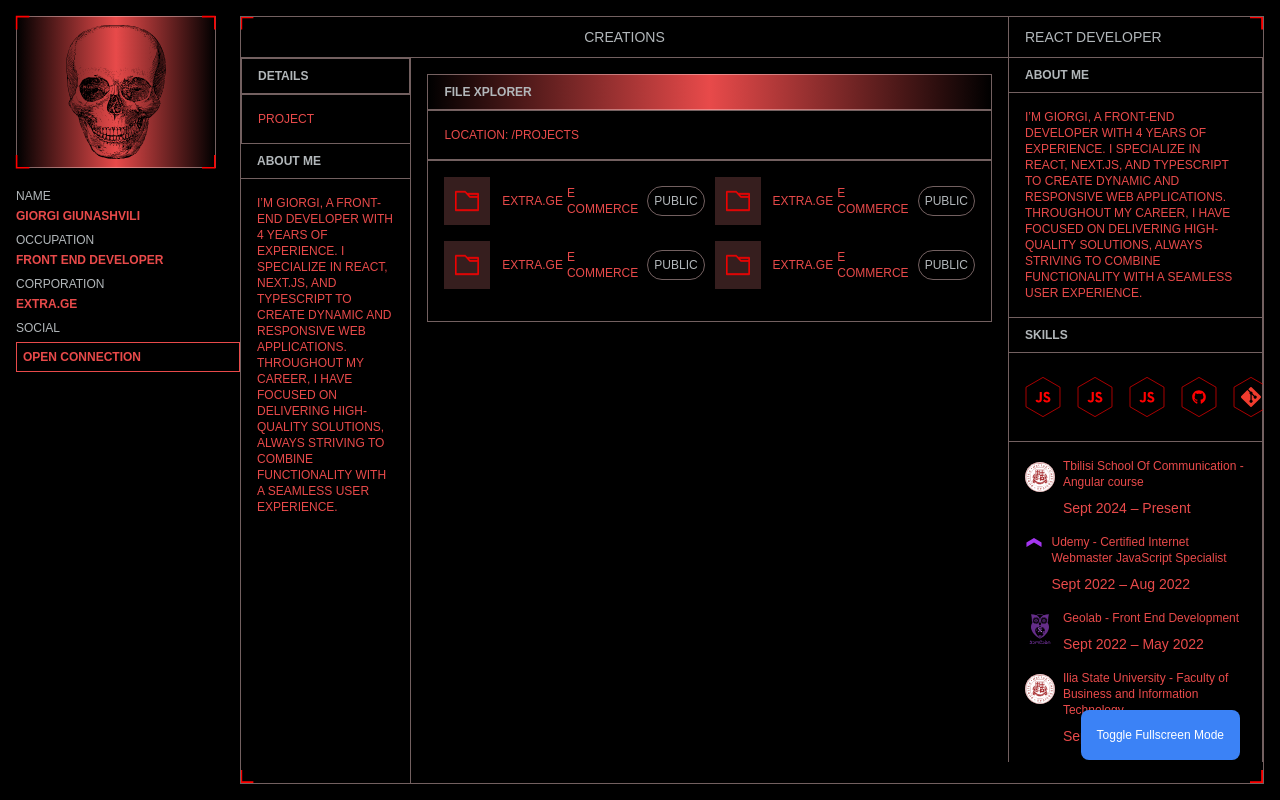
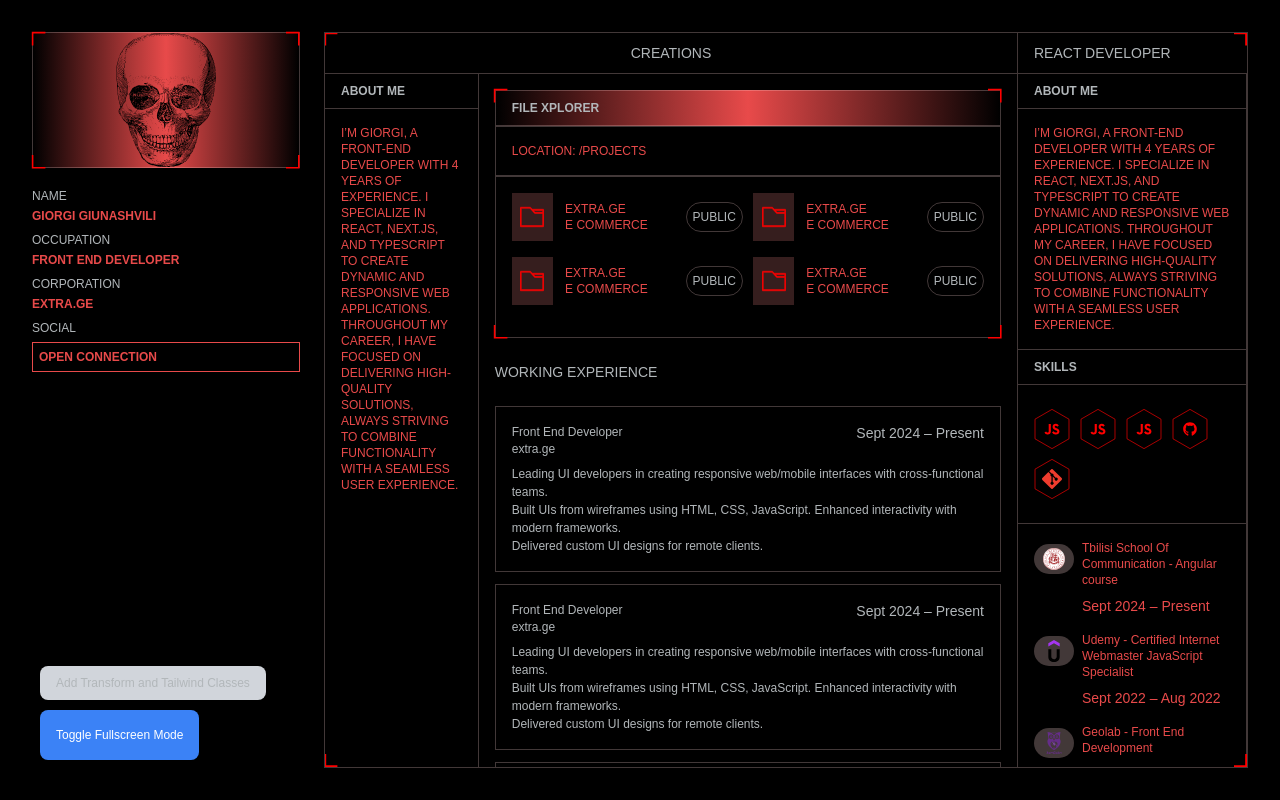
Before and after one commit to GGiunashvili/portfolio, a Next.js app in the folder web-app/: page / in a window 1280 px wide. Built offline with nearby package versions, Linux system fonts and the light colour scheme.

Commit message:
working experience

```diff
--- a/web-app/app/globals.css
+++ b/web-app/app/globals.css
@@ -4,7 +4,7 @@
 
 /* :root {
   --color-regal-blue: #243c5a;
-  --background: #ffffff;
+  --background: red;
   --foreground: #000000;
 } */
 
@@ -14,7 +14,9 @@
     --foreground: #ededed;
   }
 } */
-
+::selection {
+  background-color: #d93636;
+}
 body {
   color: #b2b7ba;
   background: var(--background);
--- a/web-app/app/page.tsx
+++ b/web-app/app/page.tsx
@@ -3,6 +3,7 @@
 import Profile from "../components/Profile";
 import About from "../components/About";
 import Education from "../components/Education";
+import { useState } from "react";
 
 const App: React.FC = () => {
   // სრული ეკრანის რეჟიმში გადასვლის ფუნქცია
@@ -23,10 +24,25 @@ const App: React.FC = () => {
       }
     }
   };
+  const [active, setActive] = useState(false);
+  const handleClick = () => {
+    setActive(!active);
+    const body = document.body;
+    if (!active) {
+      body.style.transition = "transform 0.5s ease, background-color 0.5s ease";
+      body.style.transform =
+        "perspective(75rem) rotateX(25deg) translateY(-6.2rem) translateZ(-4rem)";
+      body.classList.add("bg-blue-500", "text-white");
+    } else {
+      body.style.transition = "transform 0.5s ease, background-color 0.5s ease";
+      body.style.transform = ""; // წაშლის transform სტილს
+      body.classList.remove("bg-blue-500", "text-white");
+    }
+  };
 
   return (
-    <div className="flex p-[16px] h-screen w-full">
-      <div className="max-w-[300px]">
+    <div className="flex p-[32px] h-screen w-full">
+      <div className="max-w-[300px] mr-[24px]">
         <Profile />
       </div>
       <div className="grid grid-cols-12 h-full w-full">
@@ -36,9 +52,17 @@ const App: React.FC = () => {
       {/* ღილაკი რომელიც სრულ ეკრანზე გადაგიყვანს ან დააბრუნებს */}
       <button
         onClick={toggleFullscreen}
-        className="absolute bottom-10 right-10 p-4 bg-blue-500 text-white rounded-lg z-10"
+        className="absolute bottom-10 left-10 p-4 bg-blue-500 text-white rounded-lg z-10"
       >
         Toggle Fullscreen Mode
+      </button>
+      <button
+        onClick={handleClick}
+        className="absolute left-10 px-4 py-2 bg-gray-300 rounded-lg hover:bg-gray-400 bottom-[100px] "
+      >
+        {active
+          ? "Remove Transform and Tailwind Classes"
+          : "Add Transform and Tailwind Classes"}
       </button>
     </div>
   );
--- a/web-app/components/About.tsx
+++ b/web-app/components/About.tsx
@@ -2,14 +2,14 @@ import React from "react";
 
 export default function About() {
   return (
-    <div className="overflow-hidden relative col-span-3 border border-l-0 border-[#FFD6D673]  ">
-      <p className="border-l border-[#FFD6D673] py-[10px] px-[16px] font-medium text-sm">
+    <div className="overflow-hidden relative col-span-3 border border-l-0 border-[#ffd6d642]  ">
+      <p className="border-l border-[#ffd6d642] py-[10px] px-[16px] font-medium text-sm">
         REACT DEVELOPER
       </p>
-      <div className="overflow-scroll h-[calc(100%-57px)]">
-        <div className="flex flex-col  border border-b-0 border-[#FFD6D673]">
+      <div className="overflow-scroll h-[calc(100%-38px)] border border-b-0 border-[#ffd6d642]">
+        <div className="flex flex-col">
           <div>
-            <p className="border-b border-[#FFD6D673] py-[8px] px-[16px] font-bold text-md">
+            <p className="border-b border-[#ffd6d642] py-[8px] px-[16px] font-bold text-md">
               ABOUT ME
             </p>
             <p className="text-xs text-red p-[16px] uppercase">
@@ -20,11 +20,11 @@ export default function About() {
               functionality with a seamless user experience.
             </p>
           </div>
-          <div className="border border-[#FFD6D673] border-l-0 border-r-0">
-            <p className=" text-md font-bold border-b border-[#FFD6D673]  mb-[24px] py-[8px] px-[16px]">
+          <div className="border border-[#ffd6d642] border-l-0 border-r-0">
+            <p className=" text-md font-bold border-b border-[#ffd6d642]  mb-[24px] py-[8px] px-[16px]">
               SKILLS
             </p>
-            <div className="flex gap-[16px] ml-[16px] mb-[24px]">
+            <div className="flex flex-wrap gap-[10px] mx-[16px] mb-[24px]">
               <div style={{ position: "relative", display: "inline-block" }}>
                 <svg
                   style={{
@@ -236,7 +236,7 @@ export default function About() {
             <div className="grid gap-[16px] p-[16px] text-red">
               <div className="flex gap-[8px] items-start">
                 <img
-                  className="w-[30px] h-[30px] mt-[4px]"
+                  className="rounded-full min-w-[40px] h-[30px] mt-[4px] p-1 bg-[#ffd6d642]"
                   src="/iliauni.svg"
                   alt=""
                 />
@@ -249,7 +249,7 @@ export default function About() {
               </div>{" "}
               <div className="flex gap-[8px] items-start">
                 <img
-                  className="w-[30px] h-[30px] mt-[4px]"
+                  className="rounded-full min-w-[40px] h-[30px] mt-[4px] p-1 bg-[#ffd6d642]"
                   src="/udemy-3.svg"
                   alt=""
                 />
@@ -262,7 +262,7 @@ export default function About() {
               </div>
               <div className="flex gap-[8px] items-start">
                 <img
-                  className="w-[30px] h-[30px] mt-[4px]"
+                  className="rounded-full min-w-[40px] h-[30px] mt-[4px] p-1 bg-[#ffd6d642]"
                   src="/geolab.svg"
                   alt=""
                 />
@@ -276,7 +276,7 @@ export default function About() {
               </div>{" "}
               <div className="flex gap-[8px] items-start">
                 <img
-                  className="w-[30px] h-[30px] mt-[4px]"
+                  className="rounded-full min-w-[40px] h-[30px] mt-[4px] p-1 bg-[#ffd6d642]"
                   src="/iliauni.svg"
                   alt=""
                 />
--- a/web-app/components/Education.tsx
+++ b/web-app/components/Education.tsx
@@ -2,19 +2,13 @@ import React from "react";
 
 export default function Education() {
   return (
-    <div className="relative col-span-9 grid grid-cols-9 border border-r-0 border-[#FFD6D673] overflow-hidden">
-      <div className="flex justify-center items-center col-span-9 border-b border-[#FFD6D673] py-[10px]">
+    <div className="relative col-span-9 grid grid-cols-9 border border-r-0 border-[#ffd6d642] overflow-hidden">
+      <div className="flex justify-center items-center col-span-9 border-b border-[#ffd6d642] py-[10px]">
         <p className="text-sm">CREATIONS</p>
       </div>
-      <div className="col-span-2  pb-[16px] px-0 border-r border-[#FFD6D673] lex flex-col h-screen">
-        <p className="border border-[#FFD6D673] py-[8px] px-[16px] font-bold text-md">
-          DETAILS
-        </p>
-        <p className="text-xs text-red p-[16px] uppercase border border-r-0 border-[#FFD6D673]">
-          PROJECT
-        </p>
+      <div className="col-span-2  pb-[16px] px-0 border-r border-[#ffd6d642] lex flex-col ">
         <div>
-          <p className="border-b border-[#FFD6D673] py-[8px] px-[16px] font-bold text-md">
+          <p className="border-b border-[#ffd6d642] py-[8px] px-[16px] font-bold text-md">
             ABOUT ME
           </p>
           <p className="text-xs text-red p-[16px] uppercase">
@@ -26,17 +20,21 @@ export default function Education() {
           </p>
         </div>
       </div>
-      <div className="col-span-7 p-[16px] flex flex-col h-screen">
+      <div className="col-span-7 relative  flex flex-col  p-[16px] overflow-scroll">
         {" "}
-        <p className="border border-[#FFD6D673] py-[8px] px-[16px] font-bold text-md bg-gradient-to-r from-black via-red to-black">
+        <div className="relative mb-[24px]">
+          <p className="border border-[#ffd6d642] py-[8px] px-[16px] font-bold text-md bg-gradient-to-r from-black via-red to-black">
             FILE XPLORER
           </p>
-        <p className="text-xs text-red p-[16px] uppercase border border-[#FFD6D673] bg-black">
+          <p className="text-xs text-red p-[16px] uppercase border border-[#ffd6d642] bg-black">
             LOCATION: /PROJECTS
           </p>
-        <div className="grid grid-cols-6 flex-wrap gap-x-[10px]  text-xs text-red p-[16px] uppercase border border-[#FFD6D673] bg-black">
+          <div className="grid grid-cols-6 flex-wrap gap-x-[10px]  text-xs text-red p-[16px] uppercase border border-[#ffd6d642] bg-black">
             {Array.from({ length: 4 }).map((_, index) => (
-            <div key={index} className="flex items-center mb-4 col-span-3">
+              <div
+                key={index}
+                className="flex items-center mb-4 col-span-3 hover:bg-[#D9363642]"
+              >
                 <div className="flex items-center justify-center bg-[#F7888838] w-[48px] h-[48px]">
                   <svg
                     style={{
@@ -61,9 +59,11 @@ export default function Education() {
                 </div>
                 <div className="flex">
                   <div className="flex items-center ">
-                  <p className="ml-[12px]">extra.ge</p>
-                  <p className="text-xs ml-[4px]">e commerce</p>
-                  <p className="border border-[#FFD6D673] text-[#b2b7ba] rounded-full ml-[8px] text-xs p-[6px]">
+                    <div className="flex flex-wrap ml-[12px]">
+                      <p>extra.ge</p>
+                      <p className="text-xs">e commerce</p>
+                    </div>
+                    <p className="border border-[#ffd6d642] text-[#b2b7ba] rounded-full ml-[8px] text-xs p-[6px]">
                       public
                     </p>
                   </div>
@@ -71,21 +71,121 @@ export default function Education() {
                 </div>
               </div>
             ))}
+          </div>
+          <svg
+            fill="none"
+            height="0.9rem"
+            viewBox="0 0 9 9"
+            width="0.9rem"
+            xmlns="http://www.w3.org/2000/svg"
+            style={{
+              position: "absolute",
+              top: "-0.1rem",
+              left: "-0.1rem",
+              stroke: "red",
+              zIndex: 3,
+              // backgroundColor: "red", // Uncomment if background color is needed
+            }}
+          >
+            <path
+              d="M1 9L1 1L9 1"
+              stroke="current-color"
+              strokeWidth="1"
+            ></path>
+          </svg>
+          <svg
+            fill="none"
+            height="0.9rem"
+            viewBox="0 0 9 9"
+            width="0.9rem"
+            xmlns="http://www.w3.org/2000/svg"
+            style={{
+              position: "absolute",
+              top: "-0.1rem",
+              right: "-0.1rem",
+              stroke: "red",
+              zIndex: 3,
+              // backgroundColor: "red", // Uncomment if background color is needed
+            }}
+          >
+            <path
+              d="M0 1L8 1L8 9"
+              stroke="current-color"
+              strokeWidth="1"
+            ></path>
+          </svg>
+          <svg
+            fill="none"
+            height="0.9rem"
+            viewBox="0 0 9 9"
+            width="0.9rem"
+            xmlns="http://www.w3.org/2000/svg"
+            style={{
+              position: "absolute",
+              bottom: "-0.1rem",
+              left: "-0.1rem",
+              stroke: "red",
+              zIndex: 3,
+              // backgroundColor: "red", // Uncomment if background color is needed
+            }}
+          >
+            <path
+              d="M9 8L1 8L0.999999 6.99382e-07"
+              stroke="current-color"
+              strokeWidth="1"
+            ></path>
+          </svg>
+          <svg
+            fill="none"
+            height="0.9rem"
+            viewBox="0 0 9 9"
+            width="0.9rem"
+            xmlns="http://www.w3.org/2000/svg"
+            style={{
+              position: "absolute",
+              bottom: "-0.1rem",
+              right: "-0.1rem",
+              stroke: "red",
+              zIndex: 3,
+              // backgroundColor: "red", // Uncomment if background color is needed
+            }}
+          >
+            <path
+              d="M8 0L8 8L1.04907e-06 8"
+              stroke="current-color"
+              strokeWidth="1"
+            ></path>
+          </svg>
+        </div>
+        <div className="flex flex-col justify-between flex-wrap  ">
+          <p className="mb-[24px] text-sm">WORKING EXPERIENCE</p>
+          {Array.from({ length: 6 }, (_, i) => (
+            <a
+              href="https://extra.ge"
+              key={i}
+              className="hover:bg-[#D9363642] flex justify-between flex-col items-start border border-[#ffd6d642] mb-[12px] p-[16px]"
+              target="_blank"
+              rel="noopener noreferrer"
+            >
+              <div className="flex justify-between w-full">
+                <div>
+                  <p>Front End Developer</p>
 
-          {/* <div className="flex justify-between">
-            <div>
-              <p> Front End/UI Developer</p>
-              <p>extra.ge</p>
+                  <p className="text-xs mb-[8px]">extra.ge</p>
                 </div>
-            <p>2021 - Present</p>
+                <p className="text-sm">Sept 2024 – Present</p>
               </div>
               <p>
-            Leading UI developers in creating responsive web/mobile interfaces
-            with cross-functional teams.
+                Leading UI developers in creating responsive web/mobile
+                interfaces with cross-functional teams.
               </p>
-          <p>Built UIs from wireframes using HTML, CSS, JavaScript.</p>
-          <p>Enhanced interactivity with modern frameworks.</p>
-          <p>Delivered custom UI designs for remote clients.</p> */}
+              <p>
+                Built UIs from wireframes using HTML, CSS, JavaScript. Enhanced
+                interactivity with modern frameworks.
+              </p>
+              <p>Delivered custom UI designs for remote clients.</p>
+            </a>
+          ))}
         </div>
       </div>
 
--- a/web-app/components/Profile.tsx
+++ b/web-app/components/Profile.tsx
@@ -9,8 +9,8 @@ export default function Profile() {
   ];
 
   return (
-    <div className="w-full mr-[24px]">
-      <div className="w-[200px] relative p-2 bg-gradient-to-r from-black via-red to-black border border-[#FFD6D673] mb-[20px] shadow-lg shadow-red-500">
+    <div className="w-full">
+      <div className="w-[268px] relative bg-gradient-to-r from-black via-red to-black border border-[#ffd6d642] mb-[20px] shadow-lg shadow-red-500">
         <Image
           className="m-auto"
           src="/2807482.svg" // Replace with the direct image URL
```
Lines whose indentation alone changed are shown as unchanged.
